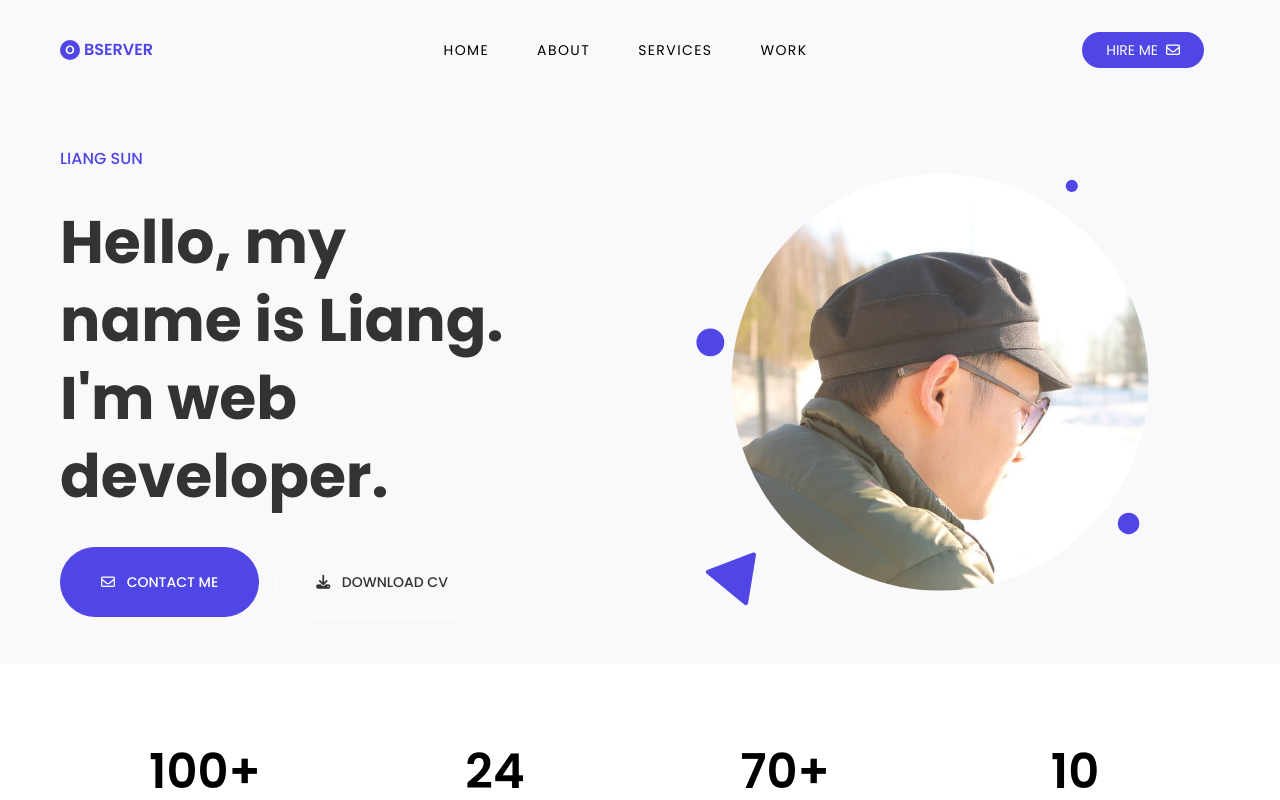
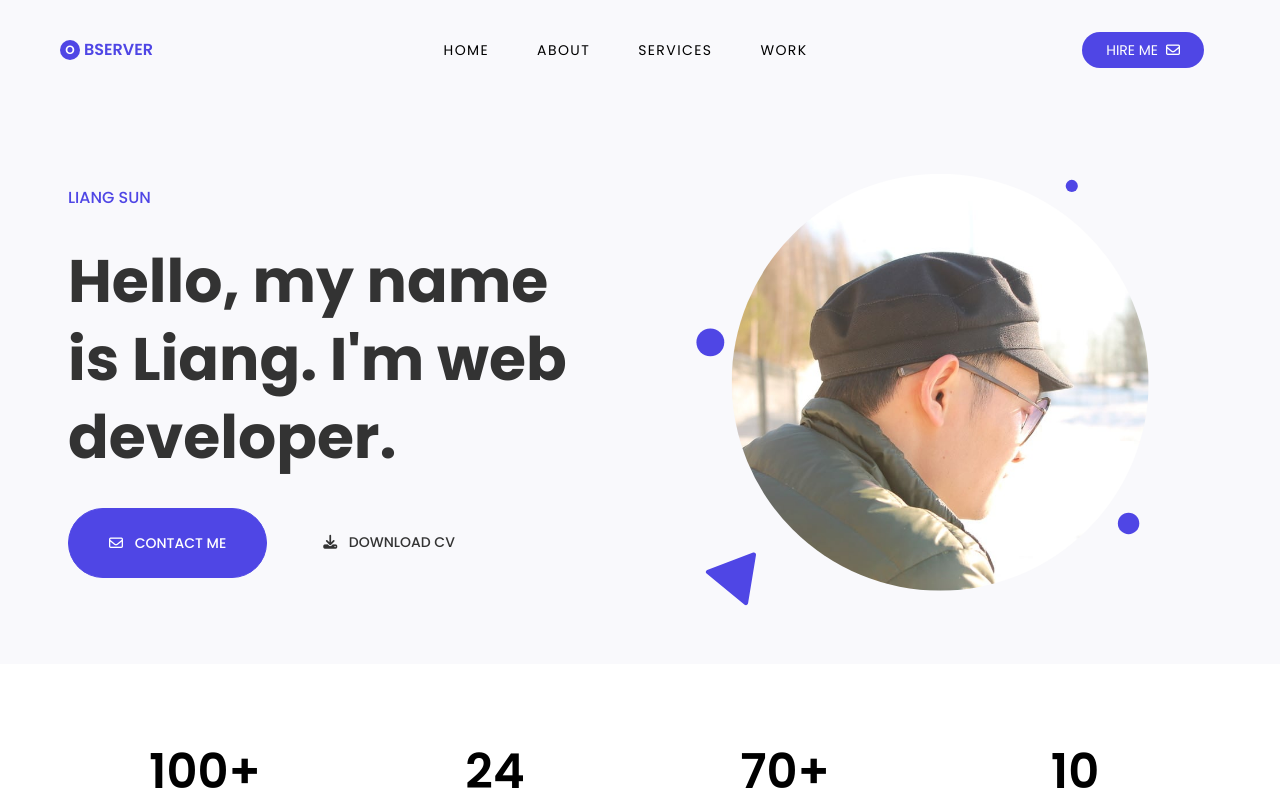
Before and after one commit to lyonsun/nextjs-blog, a Next.js app: page / in a window 1280 px wide. Shown: the top 800 px of the page. Built offline with nearby package versions, Linux system fonts and the light colour scheme.

Commit message:
minor styling changes to header and hero elements.

```diff
--- a/components/header.js
+++ b/components/header.js
@@ -56,7 +56,7 @@ export default function Header() {
                 </button>
 
                 {/* mobile menu */}
-                <div id="mobile-menu" className="md:hidden fixed right-0 top-0 h-full w-full z-10 bg-gray-800 bg-opacity-80 flex justify-end invisible" onClick={handleBackDropClick}>
+                <div id="mobile-menu" className="md:hidden fixed right-0 top-0 h-full w-full z-10 bg-gray bg-opacity-80 flex justify-end invisible" onClick={handleBackDropClick}>
                     <nav id="mobile-menu__nav" className='h-full w-1/2 min-w-[280px] p-10 bg-gradient-to-br from-primary-600 to-primary-300 flex flex-col items-end justify-end gap-8 translate-x-full opacity-0 transition-all ease-in-out duration-500'>
                         <Link href='/'>
                             <a className="text-primary-100 font-medium text-3xl hover:underline hover:underline-offset-8 hover:mr-2 transition-all ease-linear duration-300">Home</a>
--- a/elements/hero.js
+++ b/elements/hero.js
@@ -5,7 +5,7 @@ export default function Hero() {
     return (
         <section className="hero bg-neutral">
             <div className="relative px-5 py-8 max-w-[1200px] mx-auto grid grid-cols-1 md:grid-cols-2 gap-10 items-center transition-all ease-linear duration-300">
-                <div className="hero__text max-w-md mx-auto md:mx-0 text-center md:text-left">
+                <div className="hero__text px-2 text-center md:text-left">
                     <h1 className="uppercase text-primary-600 font-medium">Liang Sun</h1>
                     <div className="py-8 font-bold text-4xl leading-[60px] lg:text-6xl lg:leading-[78px] text-dark-gray transition-all ease-linear duration-300">
                         Hello, my name is Liang. I'm web developer.
@@ -15,7 +15,7 @@ export default function Hero() {
                             <a className="uppercase px-10 py-6 text-white bg-primary-600 rounded-full text-sm font-medium border border-primary-600 hover:text-primary-600 hover:bg-white transition-colors ease-linear duration-300"><i className="fa-regular fa-envelope mr-2"></i> CONTACT ME</a>
                         </Link>
                         <Link href="/cv/curriculum-vitae-x.pdf">
-                            <a className="uppercase px-10 py-6 text-dark-gray text-sm font-medium rounded-full border border-white hover:bg-white transition-colors ease-linear duration-300" download target='__blank'><i className="fa-solid fa-download mr-2"></i> DOWNLOAD CV</a>
+                            <a className="uppercase px-10 py-6 text-dark-gray text-sm font-medium rounded-full hover:bg-primary-100 transition-colors ease-linear duration-300" download target='__blank'><i className="fa-solid fa-download mr-2"></i> DOWNLOAD CV</a>
                         </Link>
                     </div>
                 </div>
```
